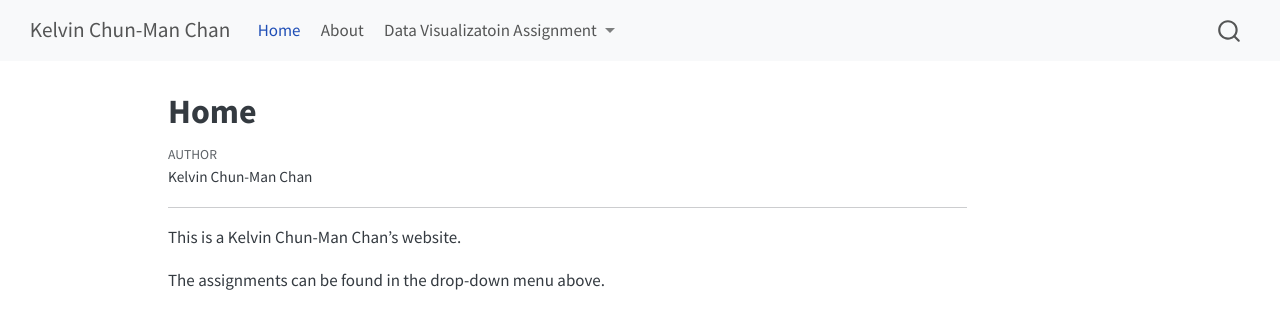
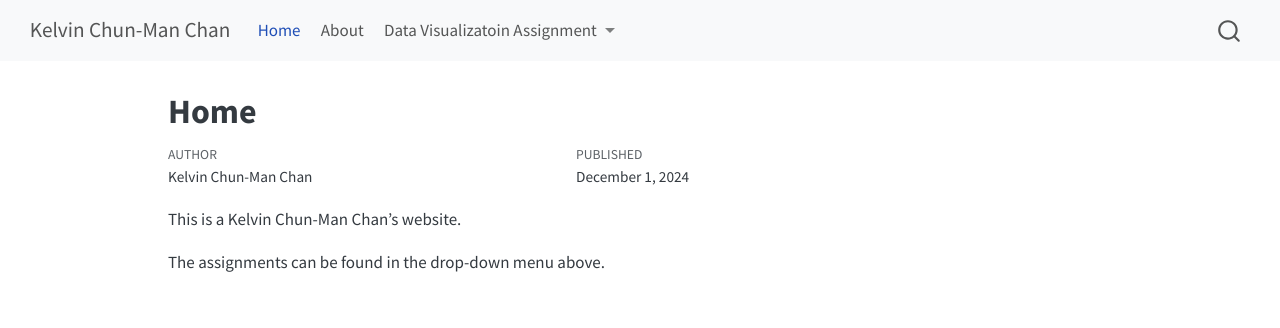
Before and after one commit to kelvinchunmanchan/kelvinchunmanchan.github.io, a plain HTML site: page index.html in a window 1280 px wide. Drawn offline with Linux system fonts and the light colour scheme.

Commit message:
Add files via upload

```diff
--- a/index.html
+++ b/index.html
@@ -7,6 +7,7 @@
 <meta name="viewport" content="width=device-width, initial-scale=1.0, user-scalable=yes">
 
 <meta name="author" content="Kelvin Chun-Man Chan">
+<meta name="dcterms.date" content="2024-12-01">
 
 <title>Kelvin Chun-Man Chan - Home</title>
 <style>
@@ -169,6 +170,12 @@ ul.task-list li input[type="checkbox"] {
           </div>
   </div>
 
+    <div>
+    <div class="quarto-title-meta-heading">Published</div>
+    <div class="quarto-title-meta-contents">
+      <p class="date">December 1, 2024</p>
+    </div>
+  </div>
 
 
   </div>
@@ -178,7 +185,6 @@ ul.task-list li input[type="checkbox"] {
 </header>
 
 
-<hr>
 <p>This is a Kelvin Chun-Man Chan’s website.</p>
 <p>The assignments can be found in the drop-down menu above.</p>
 
```
